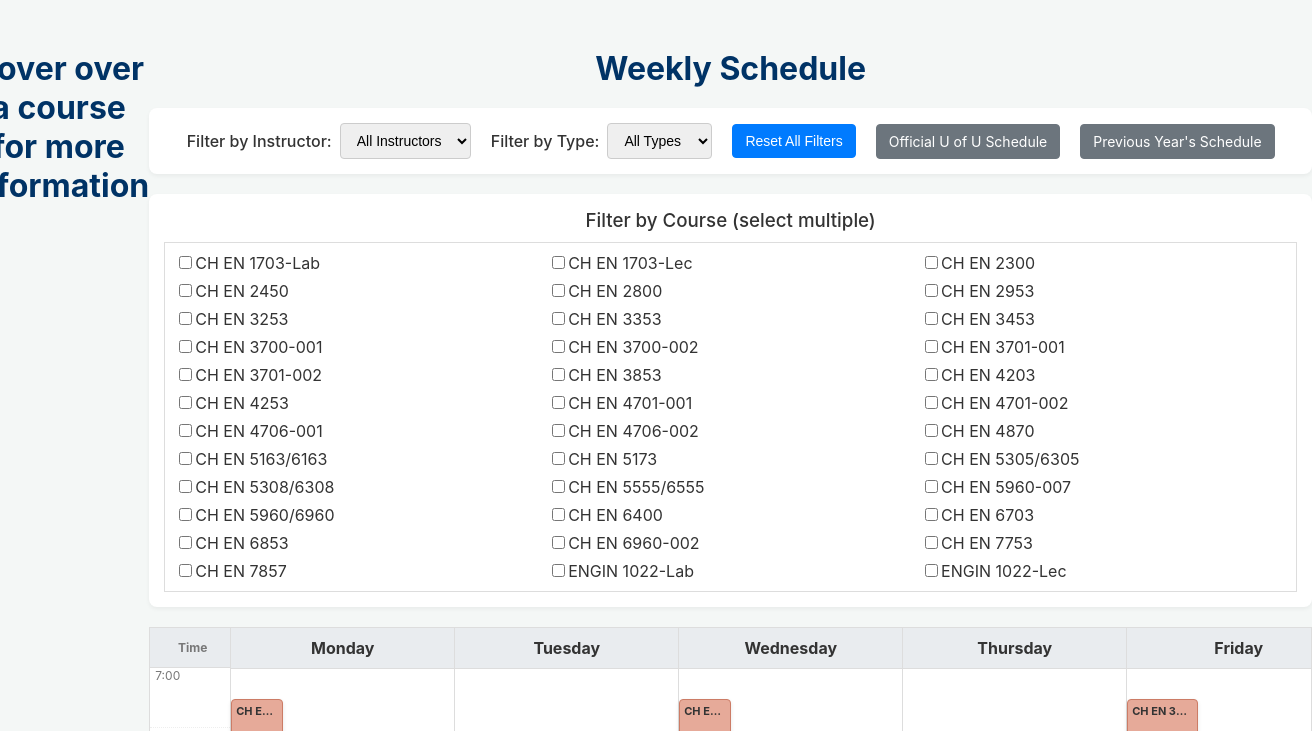
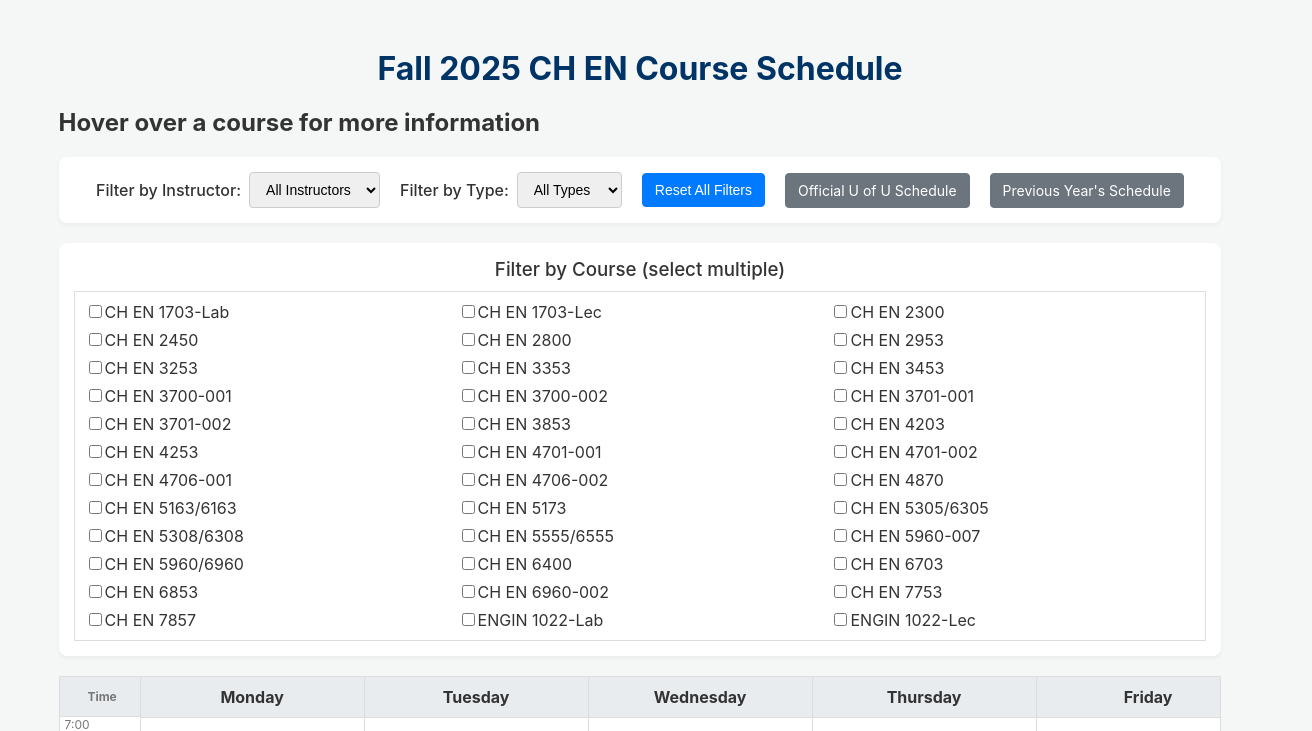
Before and after one commit to DRWagner16/CHEN-F25-Schedule, a plain HTML site: page index.html in a window 1280 px wide. Shown: the top 731 px of the page, 1312 px wide, since content can reach past the window. Drawn offline with Linux system fonts and the light colour scheme.

Commit message:
Update index.html

```diff
--- a/index.html
+++ b/index.html
@@ -7,10 +7,10 @@
     <link rel="stylesheet" href="style.css">
 </head>
 <body>
-    <h1>Hover over a course for more information</h1>
+
     <div class="page-container">
-        <h1>Weekly Schedule</h1>
-
+        <h1>Fall 2025 CH EN Course Schedule</h1>
+        <h2>Hover over a course for more information</h2>
         <div class="filters">
             <div class="filter-group">
                 <label for="instructor-filter">Filter by Instructor:</label>
```
